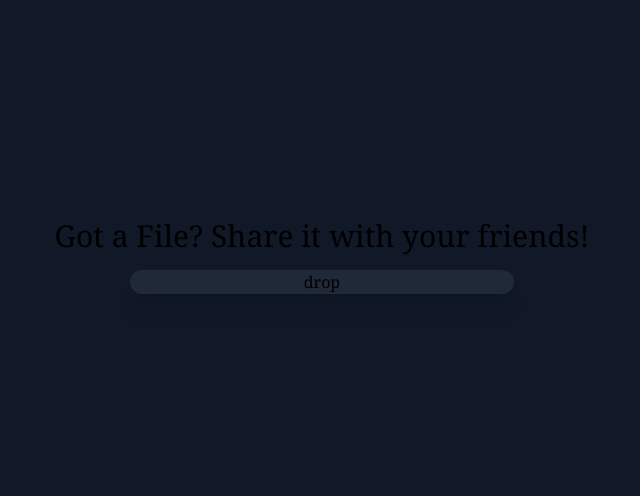
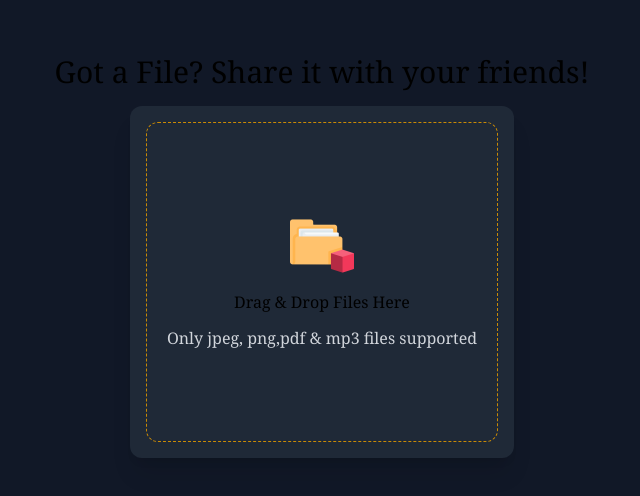
Before and after one commit to Sanjula-Dulshan/File-Share, a Next.js app in the folder web/: page / in a window 1280 px wide. Shown: the part 152-648 px from the top of the page, without its empty margins (318-958 px from the left). Built offline with nearby package versions, Linux system fonts and the light colour scheme.

Commit message:
style the drop zone

```diff
--- /dev/null
+++ b/web/src/components/DropZone.tsx
@@ -0,0 +1,45 @@
+import React, { useCallback } from "react";
+import { DropzoneOptions, useDropzone } from "react-dropzone";
+
+export const DropZone = () => {
+  const onDrop = useCallback((acceptedFiles: DropzoneOptions[]) => {
+    console.log(acceptedFiles);
+  }, []);
+  const { getRootProps, getInputProps, isDragAccept, isDragReject } =
+    useDropzone({
+      onDrop,
+      multiple: false,
+      accept: {
+        "image/jpeg": [],
+        "image/png": [],
+        "audio/mpeg": [],
+        "application/pdf": [],
+      },
+    });
+  return (
+    <div className="p-4 w-full">
+      <div {...getRootProps()} className="w-full h-80">
+        <input {...getInputProps()} />
+        <div
+          className={
+            "flex flex-col items-center justify-center h-full space-y-3 border border-dashed border-yellow-600 rounded-xl " +
+            (isDragAccept === true ? "border-green-500" : "") +
+            (isDragReject === true ? "border-red-400" : "")
+          }
+        >
+          <img src="/images/folder.png" alt="folder" className="w-16 h-16" />
+          {isDragReject ? (
+            <p>Sorry, This app only supports images, mp3 and pdf</p>
+          ) : (
+            <>
+              <p>Drag & Drop Files Here</p>
+              <p className="mt-2 text-base text-gray-300">
+                Only jpeg, png,pdf & mp3 files supported
+              </p>
+            </>
+          )}
+        </div>
+      </div>
+    </div>
+  );
+};
--- a/web/src/pages/index.tsx
+++ b/web/src/pages/index.tsx
@@ -1,10 +1,12 @@
+import { DropZone } from "@/components/DropZone";
+
 export default function Home() {
   return (
     <div className="flex flex-col items-center justify-center">
       <h1 className="my-4 text-3xl">Got a File? Share it with your friends!</h1>
 
       <div className="flex flex-col items-center justify-center bg-gray-800 shadow-xl w-96 rounded-xl">
-        drop
+        <DropZone />
       </div>
     </div>
   );
```
Also changed, not shown: web/package.json (+4 -3 lines), 1 other file (tests, documents, lock files or other folders).
